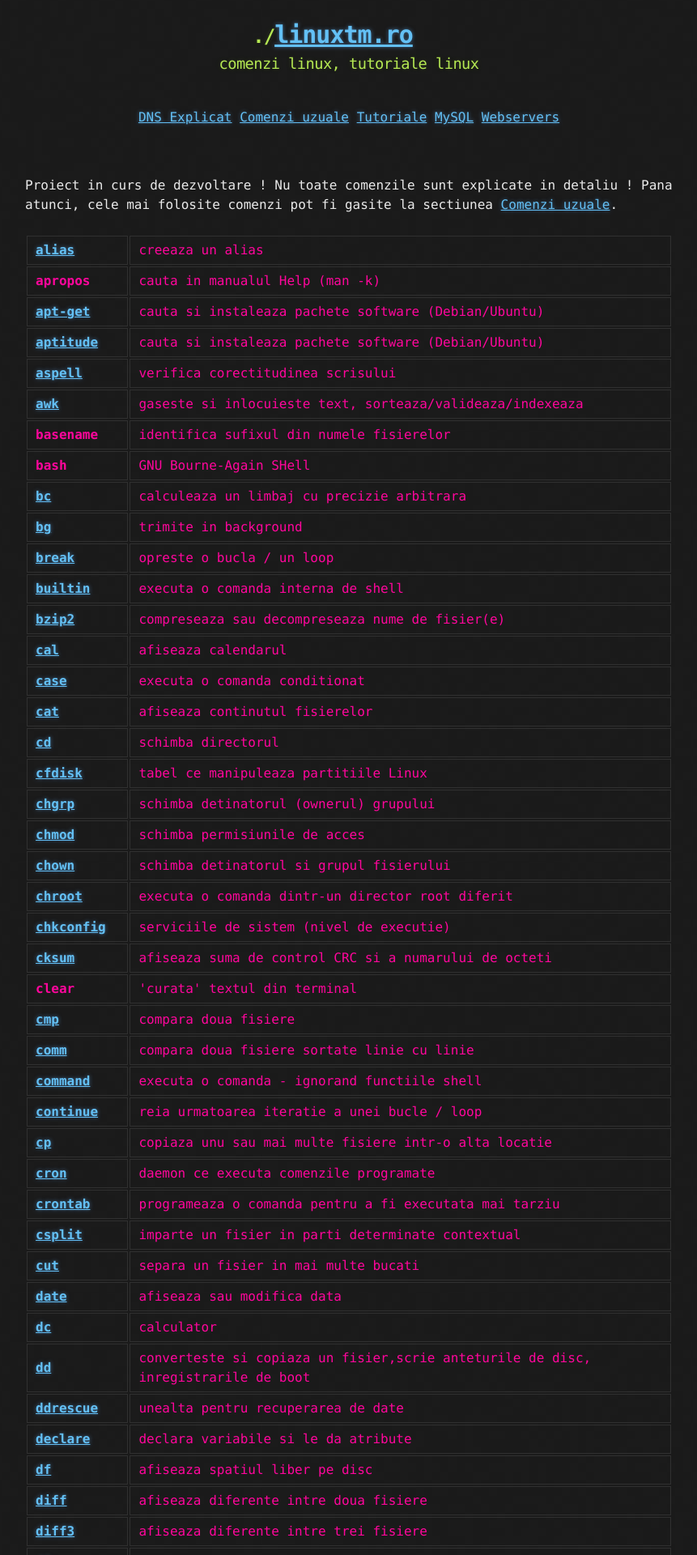
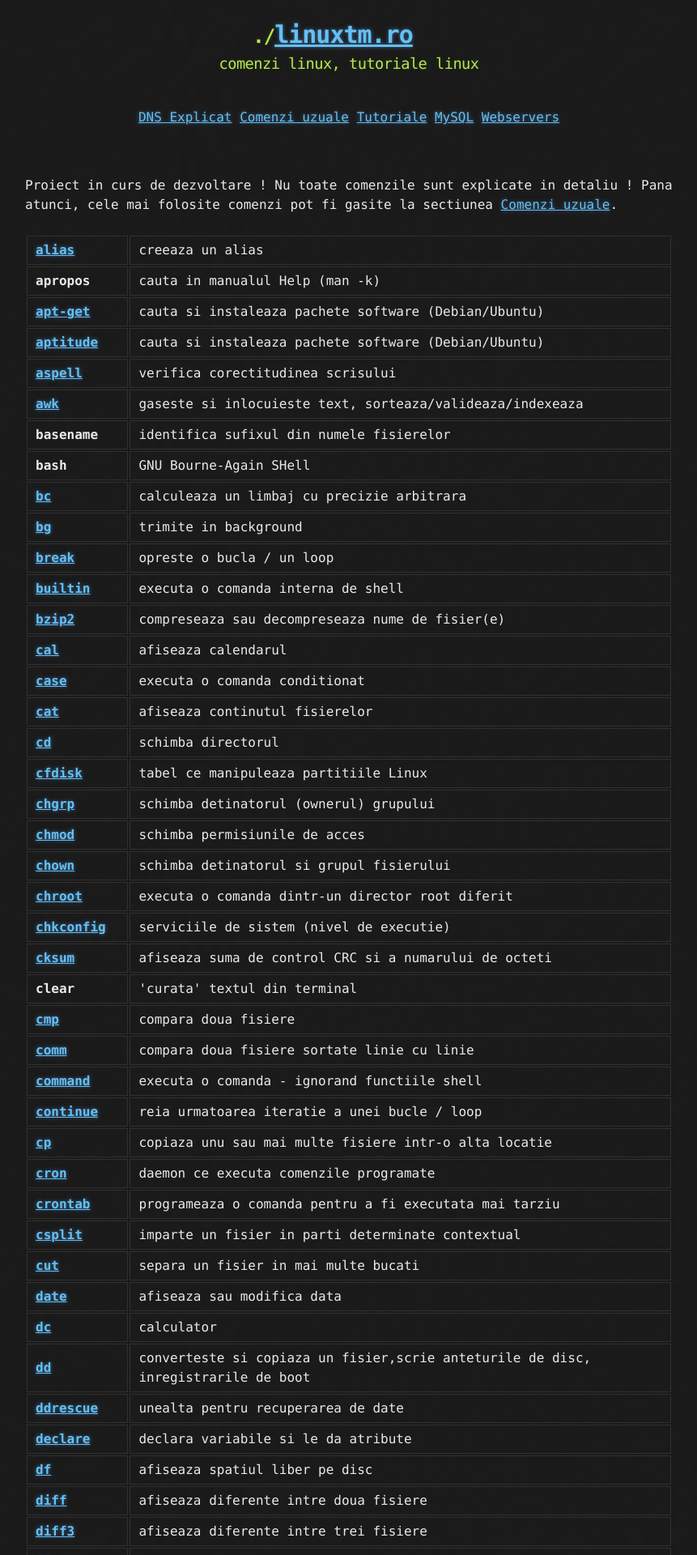
Before and after one commit to linuxtm/linuxtm.github.io, a Jekyll site: the page built from index.html, in a window 1280 px wide. Shown: the top 1920 px of the page at 81% size, without its empty margins (209-1070 px from the left). Built offline with Jekyll 4.4.1, drawn with Linux system fonts in a browser that asks for light colours.

Commit message:
Update jekyll-theme-hacker.scss

```diff
--- a/_sass/jekyll-theme-hacker.scss
+++ b/_sass/jekyll-theme-hacker.scss
@@ -183,7 +183,7 @@ th {
 td {
   padding: 5px 10px;
   border: 1px #303030 solid;
-  color: #ff069c;
+  #color: #ff069c;
 }
 
 hr {
```
